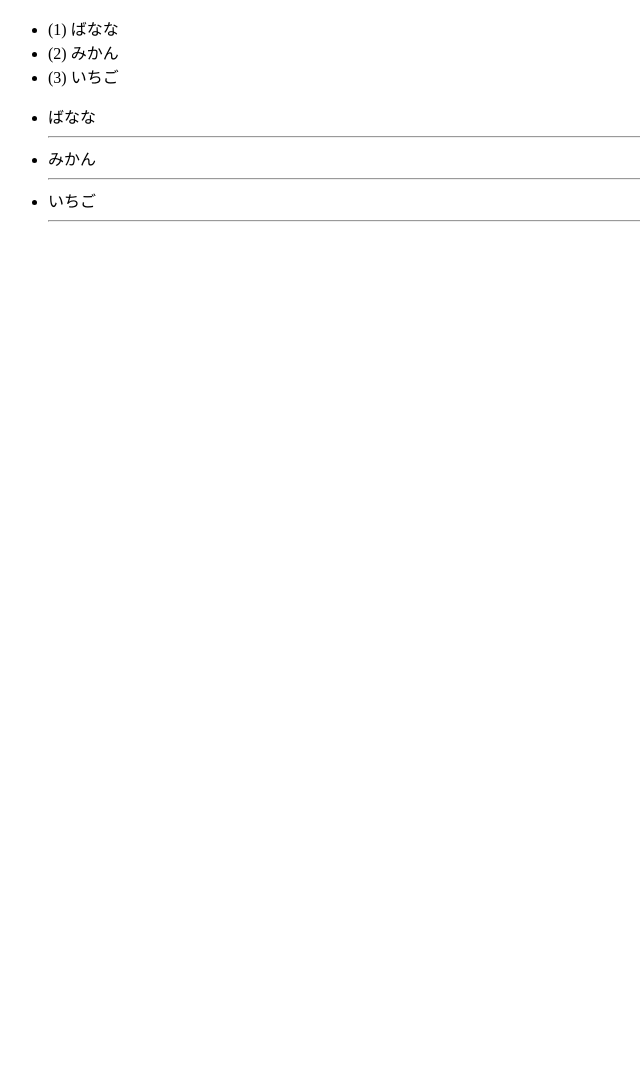
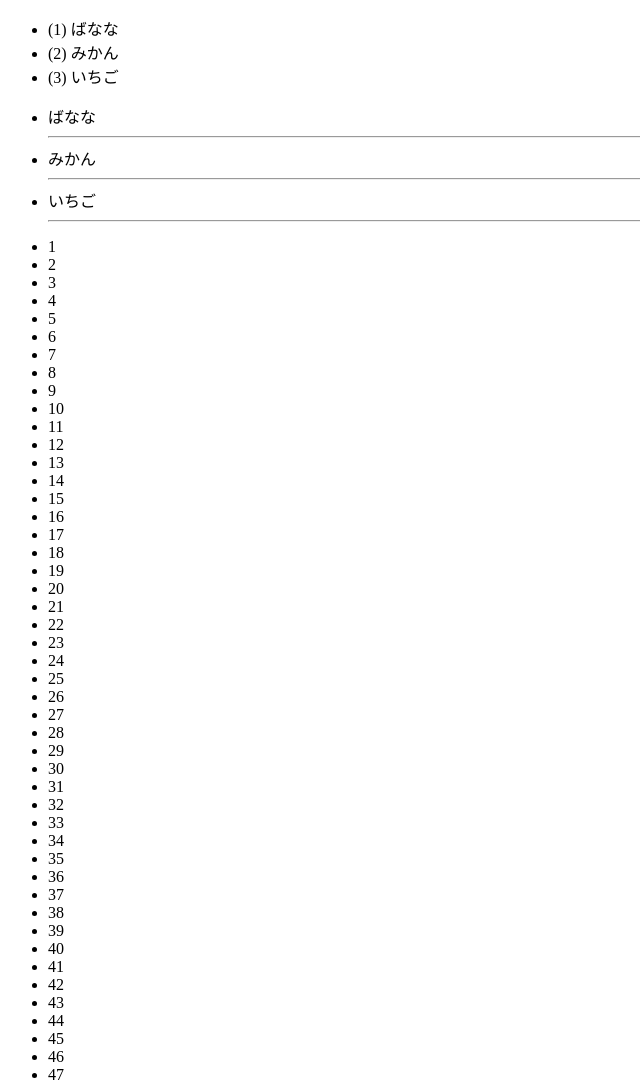
Before and after one commit to jun9130/vuejs, a plain HTML site: page index.html in a window 1280 px wide. Shown: the top 1080 px of the page, without its empty margins (0-640 px from the left). Before the commit the page ends 800 px from the top, so only its background shows below. Drawn offline with nearby package versions, Linux system fonts and the light colour scheme.

Commit message:
v-for 整数値

```diff
--- a/index.html
+++ b/index.html
@@ -24,6 +24,11 @@
         <hr>
       </template>
     </ul>
+    <ul>
+      <li v-for="n in 100">
+        {{ n }}
+      </li>
+    </ul>
   </div>
 
   <script src="https://cdn.jsdelivr.net/npm/vue@2.6.12/dist/vue.js"></script>
```
